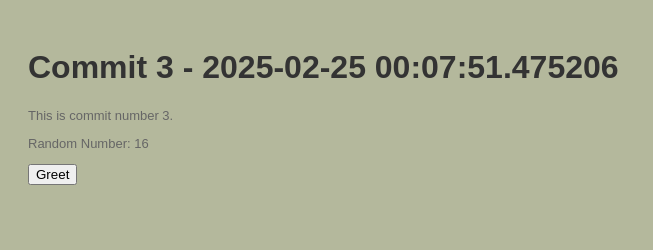
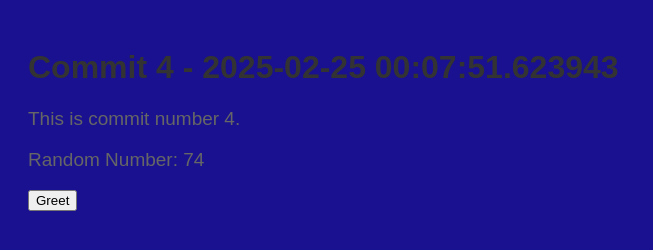
Before and after one commit to polishflits/autogen-repo-20250225000743, a plain HTML site: page index.html in a window 1280 px wide. Shown: the whole page, without its empty margins (0-653 px from the left). Drawn offline with Linux system fonts and the light colour scheme.

Commit message:
📝 Auto commit 4 with HTML, CSS, and JS

```diff
--- a/index.html
+++ b/index.html
@@ -2,13 +2,13 @@
     <!DOCTYPE html>
     <html>
     <head>
-        <title>Commit 3 - 2025-02-25 00:07:51.475206</title>
+        <title>Commit 4 - 2025-02-25 00:07:51.623943</title>
         <link rel="stylesheet" href="style.css">
     </head>
     <body>
-        <h1>Commit 3 - 2025-02-25 00:07:51.475206</h1>
-        <p>This is commit number 3.</p>
-        <p>Random Number: 16</p>
+        <h1>Commit 4 - 2025-02-25 00:07:51.623943</h1>
+        <p>This is commit number 4.</p>
+        <p>Random Number: 74</p>
         <button onclick="greet()">Greet</button>
         <script src="script.js"></script>
     </body>
--- a/script.js
+++ b/script.js
@@ -2,4 +2,4 @@
     function greet() {
         alert('Hello from commit ' + commitNumber + '!');
     }
-    var commitNumber = 3;
+    var commitNumber = 4;
--- a/style.css
+++ b/style.css
@@ -1,7 +1,7 @@
 
     body {
         font-family: Arial, sans-serif;
-        background-color: #b4b89c;
+        background-color: #19118f;
         padding: 20px;
     }
     h1 {
@@ -9,5 +9,5 @@
     }
     p {
         color: #666;
-        font-size: 13px;
+        font-size: 19px;
     }
```
